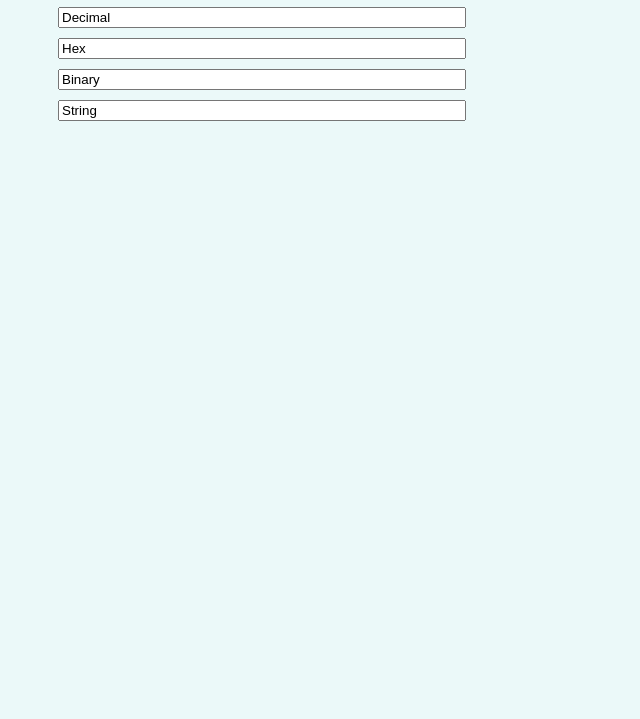
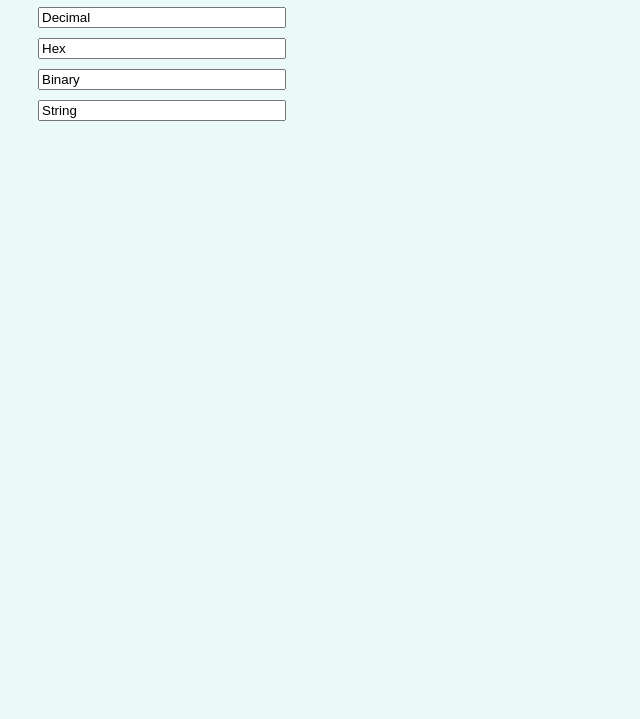
Before and after one commit to ZbrDeev/NumWorldConverter, a browser extension: page src/index.html in a window 1280 px wide. Shown: the part 81-800 px from the top of the page, without its empty margins (0-640 px from the left). Drawn offline with Linux system fonts and the light colour scheme.

Commit message:
Update windows size

```diff
--- a/src/style.css
+++ b/src/style.css
@@ -1,7 +1,7 @@
 body{
   background: #EBF9F9;
-  width: 500px;
-  height: 500px;
+  width: 300px;
+  height: 200px;
   display: flex;
   flex-direction: column;
   align-items: center;
```
